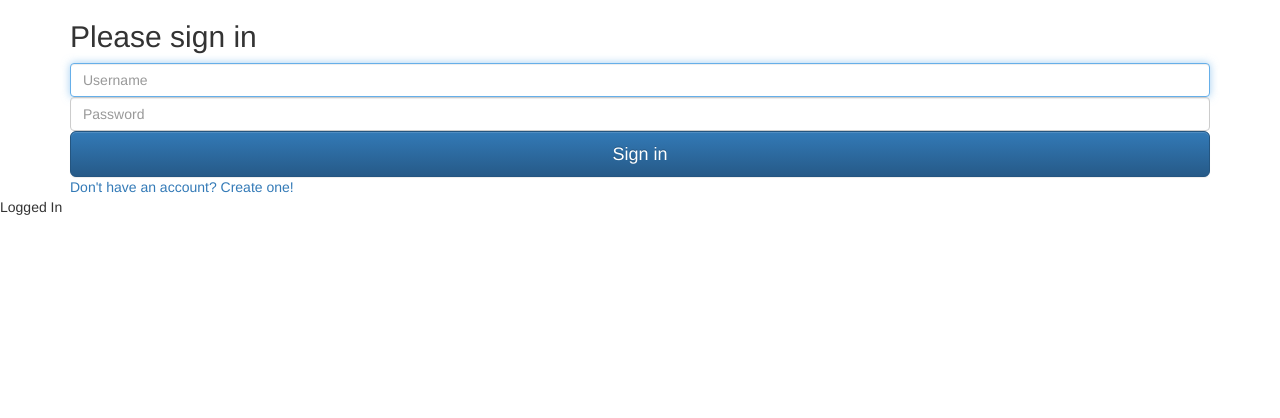
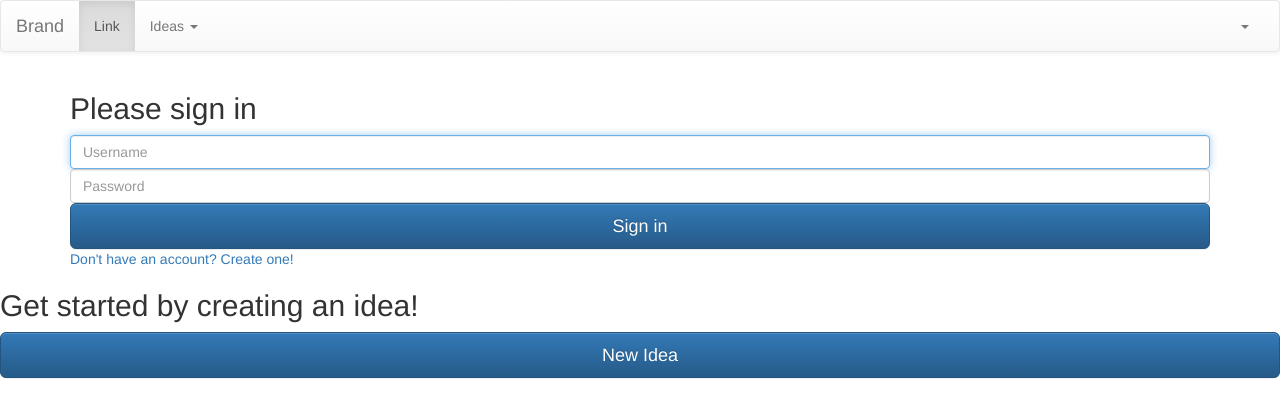
Before and after one commit to geerolan/Kickstart-webpage, a Flask app: page / in a window 1280 px wide. Shown: the top 418 px of the page. Run offline with Flask 2, Linux system fonts and the light colour scheme; some libraries are stand-ins or nearby versions.

Commit message:
Added ideas feature

```diff
--- a/kickstart/app.py
+++ b/kickstart/app.py
@@ -1,6 +1,7 @@
 from flask import Flask, session, request, redirect, url_for, render_template
 from mongokit import Connection
 from models.user import UserDoc
+from models.idea import IdeaDoc
 from lib import utils
 
 MONGODB_HOST = 'localhost'
@@ -12,18 +13,46 @@ app.config.from_object(__name__)
 connection = Connection(app.config['MONGODB_HOST'],
 						app.config['MONGODB_PORT'])
 
-connection.register([UserDoc])
+connection.register([UserDoc, IdeaDoc])
 userCol = connection['dev'].users
+ideaCol = connection['dev'].ideas
 
 app.secret_key = 'zK\x88\xb8)\x07\x00\xb4\xab\x08Dw\xc1L\x96\t\xddiZ7\xba\xe2\xc8\x07'
 
 @app.route('/')
 def index():
+	#TODO Add ideas to the template
 	if 'username' in session:
-		return render_template('index.html', loggedIn="true")
+		print session['username']
+		return render_template('index.html', loggedIn="true", user=session['username'])
 	print "not in session"
 	return render_template('index.html', loggedIn="false")
 
+
+@app.route('/editIdea', methods=['GET', 'POST'])
+def editIdea():
+	if request.method == 'GET':
+		print 'should not be here'
+		ideaId = request.args.get('ideaId')
+		if ideaId:
+			#idea exists, open up edit form
+			idea = ideaCol.IdeaDoc.find_one({"_id" : ideaId})
+			return render_template('editIdea.html', idea=idea)
+		return render_template('editIdea.html', idea=None, username=request.args.get('username'))
+
+	if request.method == 'POST':
+		print request.form['ideaId']
+		if request.form['ideaId'] != '0':
+			#update idea
+			utils.updateIdea(ideaCol, request.form['ideaId'], request.form['ideaName'], request.form['desc'])
+			return redirect(url_for('index'))
+
+		try:
+			utils.createIdea(ideaCol, request.form['username'], request.form['ideaName'], request.form['desc'])
+		except AlreadyExistsException as e:
+			return render_template('/editIdea', msg=str(e))
+
+		return redirect(url_for('index'))
 
 @app.route('/login', methods=['POST'])
 def login():
@@ -34,6 +63,11 @@ def login():
 
 	except utils.InvalidLoginException as e:
 		return render_template('index.html', loggedIn='false', msg=str(e))
+
+@app.route('/logout')
+def logout():
+	session.pop('username', None)
+	return redirect(url_for('index'))
 
 @app.route('/register', methods=['GET', 'POST'])
 def register():
--- a/kickstart/models/user.py
+++ b/kickstart/models/user.py
@@ -1,4 +1,4 @@
-from mongokit import Document, Connection
+from mongokit import Document
 
 class UserDoc(Document):
 	structure = {
@@ -9,6 +9,4 @@ class UserDoc(Document):
 		'password': basestring
 	}
 
-	required_fields = ['username', 'firstName', 'lastName', 'email','password']
-
 	use_dot_notation = True
--- a/kickstart/templates/index.html
+++ b/kickstart/templates/index.html
@@ -1,6 +1,8 @@
 {% extends "layout.html" %}
-
-{% block body %}
+{% block content %}
+{% with username=user %}
+{% include "navbar.html" %}
+{% endwith %}
 {% if loggedIn == "false" %}
 <div class="container">
 
@@ -15,9 +17,18 @@
 	<p class="danger">{{msg}}</p>
 	{% endif %}
 	<a href="/register">Don't have an account? Create one!</a>
+</div>
 {% endif %}
-
-</div>
-
-<p>Logged In</p>
+{% if ideas %}
+<ul>
+	{% for idea in ideas %}
+	<li>Name : {{idea.name}}</li>
+	<li>Description : {{idea.des}} </li>
+	{% endfor %}
+</ul>
+{% endif %}
+<h2> Get started by creating an idea! </h2>
+<form action="/editIdea" method="get">
+<input type="hidden" name="username" value= {{user}} />
+<input type="submit" class="btn btn-lg btn-primary btn-block" value="New Idea"/>
 {% endblock %}
--- a/kickstart/templates/layout.html
+++ b/kickstart/templates/layout.html
@@ -2,12 +2,14 @@
 	<head>
 		<script src="https://ajax.googleapis.com/ajax/libs/jquery/1.11.1/jquery.min.js"></script>
 		<script src="https://ajax.googleapis.com/ajax/libs/jquery/1.11.1/jquery.min.js"></script>
-		<script src="http://maxcdn.bootstrapcdn.com/bootstrap/3.2.0/js/bootstrap.min.js"></script>
+		<script src="//maxcdn.bootstrapcdn.com/bootstrap/3.3.2/js/bootstrap.min.js"></script>
 		<!--<link rel='stylesheet', href='/stylesheets/style.css'> -->
-		<link href='https://maxcdn.bootstrapcdn.com/bootstrap/3.3.2/css/bootstrap.min.css', rel='stylesheet'>
+		<link href="//maxcdn.bootstrapcdn.com/bootstrap/3.3.2/css/bootstrap.min.css" rel="stylesheet">
 		<link href='https://maxcdn.bootstrapcdn.com/bootstrap/3.3.2/css/bootstrap-theme.min.css', rel='stylesheet'>
 		<meta name='viewport', content='width=device-width, initial-scale=1'>
 	</head>
 
-{% block body %}
-{% endblock %}
+<body>
+  {% block content %}
+  {% endblock %}
+</body>
--- /dev/null
+++ b/kickstart/templates/navbar.html
@@ -0,0 +1,49 @@
+{% block content %}
+
+<nav class="navbar navbar-default">
+  <div class="container-fluid">
+    <!-- Brand and toggle get grouped for better mobile display -->
+    <div class="navbar-header">
+      <button type="button" class="navbar-toggle collapsed" data-toggle="collapse" data-target="#bs-example-navbar-collapse-1">
+        <span class="sr-only">Toggle navigation</span>
+        <span class="icon-bar"></span>
+        <span class="icon-bar"></span>
+        <span class="icon-bar"></span>
+      </button>
+      <a class="navbar-brand" href="#">Brand</a>
+    </div>
+
+    <!-- Collect the nav links, forms, and other content for toggling -->
+    <div class="collapse navbar-collapse" id="bs-example-navbar-collapse-1">
+      <ul class="nav navbar-nav">
+        <li class="active"><a href="#">Link <span class="sr-only">(current)</span></a></li>
+        <li class="dropdown">
+          <a href="#" class="dropdown-toggle" data-toggle="dropdown" role="button" aria-expanded="false">Ideas <span class="caret"></span></a>
+          <ul class="dropdown-menu" role="menu">
+            <li><a href="#">Browse</a></li>
+            <li><a href="#">New Idea</a></li>
+          </ul>
+        </li>
+      </ul>
+      <!--<form class="navbar-form navbar-left" role="search">
+        <div class="form-group">
+          <input type="text" class="form-control" placeholder="Search">
+        </div>
+        <button type="submit" class="btn btn-default">Submit</button>
+      </form>-->
+      <ul class="nav navbar-nav navbar-right">
+        <!--<li><a href="#">Link</a></li>-->
+        <li class="dropdown">
+          <a href="#" class="dropdown-toggle" data-toggle="dropdown" role="button" aria-expanded="false">{{username}} <span class="caret"></span></a>
+          <ul class="dropdown-menu" role="menu">
+            <li><a href="/logout">Logout</a></li>
+            <li class="divider"></li>
+            <li><a href="#">Separated link</a></li>
+          </ul>
+        </li>
+      </ul>
+    </div><!-- /.navbar-collapse -->
+  </div><!-- /.container-fluid -->
+</nav>
+
+{% endblock %}
```
Also changed, not shown: kickstart/lib/utils.py (+21 -6 lines), kickstart/models/idea.py (added, +13 -0 lines), kickstart/templates/editIdea.html (added, +29 -0 lines), kickstart/templates/idea.html (added, +26 -0 lines).
